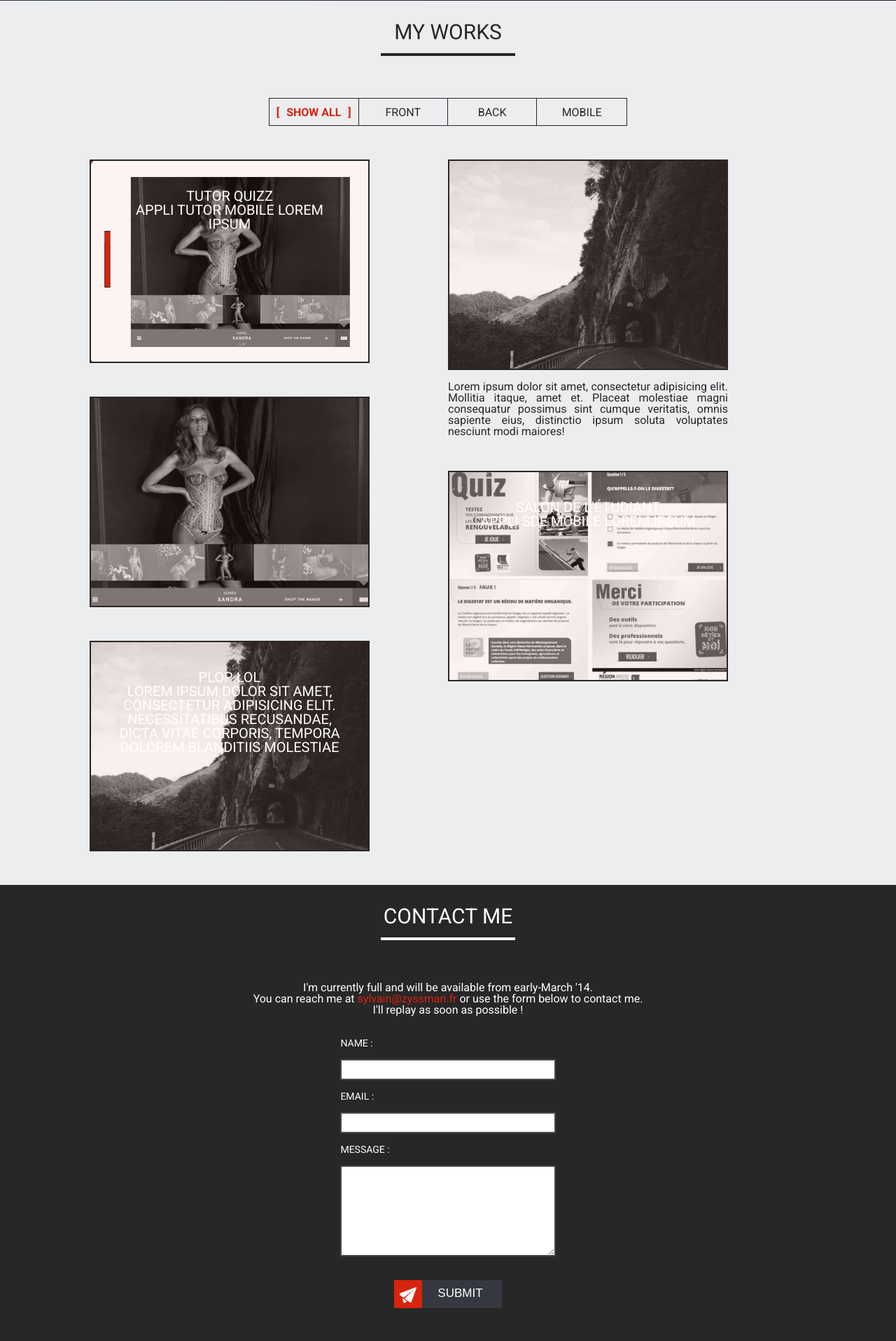
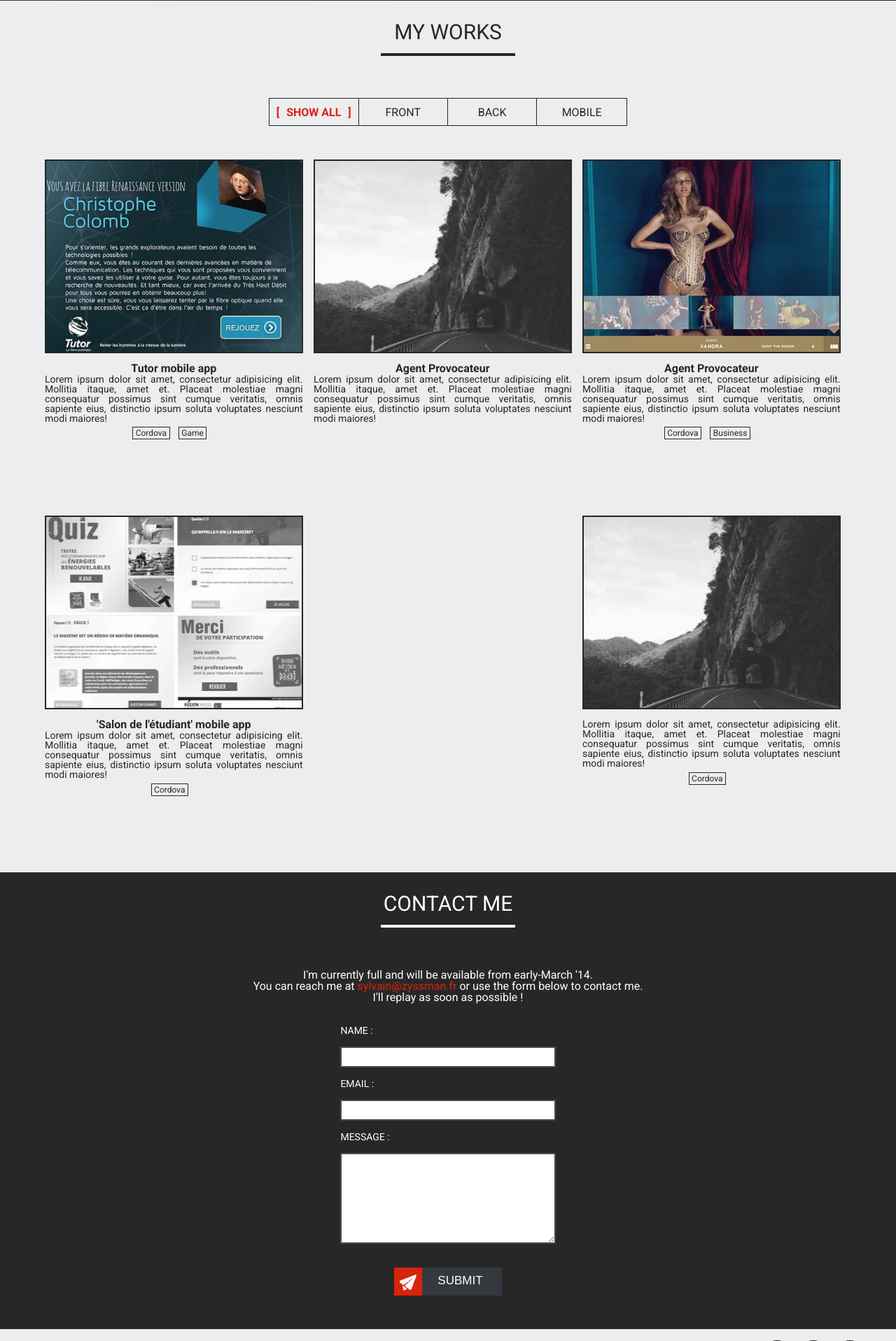
Before and after one commit to sylzys/jingleweb.fr, a PHP site: page / in a window 1280 px wide. Shown: the part 1322-3239 px from the top of the page at 70% size. Run offline with PHP 8.4, Linux system fonts and the light colour scheme.

Commit message:
feat(home) added tag/keyword system in work description

```diff
--- a/css/style.css
+++ b/css/style.css
@@ -170,21 +170,39 @@
   #works h2 {
     border-bottom: 4px solid #272728; }
   #works ul {
-    width: 80%;
+    width: 90%;
     margin: 0 auto; }
     #works ul li {
       display: block;
-      width: 45%;
+      width: 32%;
       text-align: center;
-      margin-bottom: 3em; }
+      margin-bottom: 6em; }
       #works ul li.work {
         position: relative;
-        max-width: 400px;
         list-style: none;
+        text-align: justify; }
+        #works ul li.work .tags {
+          margin-top: 0.7em;
+          font-size: 12px;
           text-align: center; }
+          #works ul li.work .tags span {
+            color: #F6F6F6;
+            border: 1px solid #272728;
+            padding: 0.1em 0.3em;
+            color: #272728;
+            margin-right: 1em; }
+            #works ul li.work .tags span.hide {
+              opacity: 0; }
         #works ul li.work .description {
           text-align: justify;
-          margin-top: 1em; }
+          margin-top: 1em;
+          vertical-align: top;
+          font-size: 14px; }
+          #works ul li.work .description .title {
+            text-align: center;
+            display: block;
+            font-size: 16px;
+            font-weight: bold; }
         #works ul li.work figure {
           position: relative;
           overflow: hidden;
@@ -221,8 +239,6 @@
             left: 0;
             width: 100%;
             height: 100%; }
-          #works ul li.work figure.effect-sarah {
-            background: #d8230d; }
           #works ul li.work figure.effect-sarah img {
             opacity: 0.95;
             -webkit-transition: opacity 0.35s, -webkit-transform 0.35s;
@@ -242,12 +258,18 @@
             -webkit-transform: scale3d(1.9, 1.4, 1) rotate3d(0, 0, 1, 45deg) translate3d(0, -100%, 0);
             transform: scale3d(1.9, 1.4, 1) rotate3d(0, 0, 1, 45deg) translate3d(0, -100%, 0); }
           #works ul li.work figure.effect-sarah:hover img {
-              opacity: 0.9;
             -webkit-transform: scale3d(1, 1, 1);
             transform: scale3d(1, 1, 1); }
           #works ul li.work figure.effect-sarah:hover figcaption::before {
             -webkit-transform: scale3d(1.9, 1.4, 1) rotate3d(0, 0, 1, 45deg) translate3d(0, 100%, 0);
             transform: scale3d(1.9, 1.4, 1) rotate3d(0, 0, 1, 45deg) translate3d(0, 100%, 0); }
+        #works ul li.work:after {
+          content: '';
+          display: inline-block;
+          width: 100%;
+          height: 0;
+          font-size: 0;
+          line-height: 0; }
   #works #filters {
     width: 40%;
     margin: 0 auto;
--- a/css/style.scss
+++ b/css/style.scss
@@ -226,21 +226,43 @@
 		border-bottom: 4px solid $gray;
 	}
 	ul {
-		width: 80%;
+		width: 90%;
 		margin: 0 auto;
 		li {
 			display: block;
-			width: 45%;
+			width: 32%;
 			text-align: center;
-			margin-bottom: 3em;
+			margin-bottom: 6em;
 			&.work {
 				position: relative;
-				max-width: 400px;
 				list-style: none;
-				text-align: center;
+				text-align: justify;
+				.tags {
+					margin-top: 0.7em;
+					font-size: 12px;
+					text-align: center;
+					span {
+						color: #F6F6F6;
+						border: 1px solid $gray;
+						padding: 0.1em 0.3em;
+						color: $gray;
+						margin-right: 1em;
+						&.hide {
+							opacity: 0;
+						}
+					}
+				}
 				.description {
 					text-align: justify;
 					margin-top: 1em;
+					vertical-align: top;
+					font-size: 14px;
+					.title {
+						text-align: center;
+						display: block;
+						font-size: 16px;
+						font-weight: bold;
+					}
 				}
 				figure {
 					position: relative;
@@ -249,7 +271,6 @@
 					max-width: 480px;
 					max-height: 360px;
 					border: 2px solid $gray;
-					// background: #2f3238;
 					text-align: center;
 					cursor: pointer;
 					img {
@@ -285,7 +306,6 @@
 						height: 100%;
 					}
 					&.effect-sarah {
-						background: $red;
 						img {
 							opacity: 0.95;
 							-webkit-transition: opacity 0.35s, -webkit-transform 0.35s;
@@ -312,7 +332,6 @@
 						}
 						&:hover {
 							img {
-								opacity: 0.9;
 								-webkit-transform: scale3d(1,1,1);
 								transform: scale3d(1,1,1);
 							}
@@ -322,6 +341,14 @@
 							}
 						}
 					}
+				}
+				&:after {
+					content: '';
+					display: inline-block;
+					width: 100%;
+					height: 0;
+					font-size:0;
+					line-height:0;
 				}
 			}
 		}
--- a/index.php
+++ b/index.php
@@ -66,46 +66,53 @@
 		<ul>
 			<li class='work mobile front back'>
 				<figure class="effect-sarah">
-					<img src="img/tablet.png" alt="Tutor"/>
-					<figcaption>
-						<h3>Tutor <span>Quizz</span></h3>
-						<p>Appli tutor mobile lorem ipsum</p>
-						<a href="#">View more</a>
-					</figcaption>
+					<img src="img/tutor.jpg" alt="Tutor"/>
+					<figcaption></figcaption>
 				</figure>
+				<p class='description'><span class='title'>Tutor mobile app</span>Lorem ipsum dolor sit amet, consectetur adipisicing elit. Mollitia itaque, amet et. Placeat molestiae magni consequatur possimus sint cumque veritatis, omnis sapiente eius, distinctio ipsum soluta voluptates nesciunt modi maiores!</p>
+				<p class='tags'>
+					<span>Cordova</span><span>Game</span>
+				</p>
 			</li>
 			<li class='work front'>
 				<figure class="effect-sarah">
 					<img src="img/13.jpg" alt="img01"/>
 					<figcaption></figcaption>
 				</figure>
-				<p class='description'>Lorem ipsum dolor sit amet, consectetur adipisicing elit. Mollitia itaque, amet et. Placeat molestiae magni consequatur possimus sint cumque veritatis, omnis sapiente eius, distinctio ipsum soluta voluptates nesciunt modi maiores!</p>
+				<p class='description'><span class='title'>Agent Provocateur</span>Lorem ipsum dolor sit amet, consectetur adipisicing elit. Mollitia itaque, amet et. Placeat molestiae magni consequatur possimus sint cumque veritatis, omnis sapiente eius, distinctio ipsum soluta voluptates nesciunt modi maiores!</p>
+				<p class='tags'>
+					<span class='hide'></span>
+				</p>
 			</li>
 			<li class='work back'>
 				<figure class="effect-sarah">
-					<img src="img/AP.png" alt="img01"/>
+					<img src="img/AP.jpg" alt="img01"/>
 					<figcaption></figcaption>
 				</figure>
+				<p class='description'><span class='title'>Agent Provocateur</span>Lorem ipsum dolor sit amet, consectetur adipisicing elit. Mollitia itaque, amet et. Placeat molestiae magni consequatur possimus sint cumque veritatis, omnis sapiente eius, distinctio ipsum soluta voluptates nesciunt modi maiores!</p>
+				<p class='tags'>
+					<span>Cordova</span><span>Business</span>
+				</p>
 			</li>
 			<li class='work back front mobile'>
 				<figure class="effect-sarah">
 					<img src="img/SDE.png" alt="img01"/>
-					<figcaption>
-						<h3>Salon de <span>l'étudiant</span></h3>
-						<p>Appli SDE mobile lorem ipsum</p>
-						<a href="#">View more</a>
-					</figcaption>
+					<figcaption></figcaption>
 				</figure>
+				<p class='description'><span class='title'>'Salon de l'étudiant' mobile app</span>Lorem ipsum dolor sit amet, consectetur adipisicing elit. Mollitia itaque, amet et. Placeat molestiae magni consequatur possimus sint cumque veritatis, omnis sapiente eius, distinctio ipsum soluta voluptates nesciunt modi maiores!</p>
+				<p class='tags'>
+					<span>Cordova</span>
+				</p>
 			</li>
 			<li class='work back'>
 				<figure class="effect-sarah">
 					<img src="img/13.jpg" alt="img01"/>
-					<figcaption>
-						<h3>plop <span>lol</span></h3>
-						<p>Lorem ipsum dolor sit amet, consectetur adipisicing elit. Necessitatibus recusandae, dicta vitae corporis, tempora dolorem blanditiis molestiae</p>
-						<a href="#">View more</a>
-					</figcaption>
+					<figcaption></figcaption>
 				</figure>
+				<p class='description'>Lorem ipsum dolor sit amet, consectetur adipisicing elit. Mollitia itaque, amet et. Placeat molestiae magni consequatur possimus sint cumque veritatis, omnis sapiente eius, distinctio ipsum soluta voluptates nesciunt modi maiores!</p>
+				<p class='tags'>
+					<span>Cordova</span>
+				</p>
 			</li>
 		</ul>
 	</div>
@@ -129,7 +136,7 @@
 	</div>
 	<footer>
 		<div class='footer-left'>
-			Made with <3. Fork me on <a href='https://github.com/sylzys/jingleweb' title='Fork my site on Github' target='blank_'>Github</a>
+			Made with &lt3. Fork me on <a href='https://github.com/sylzys/jingleweb' title='Fork my site on Github' target='blank_'>Github</a>
 		</div>
 		<div class='footer-right'>
 			<ul class='social-networks'>
--- a/js/main.js
+++ b/js/main.js
@@ -1,6 +1,6 @@
 jQuery(document).ready(function($) {
 	$container = $('#works ul');
-	var columns = 2;
+	var columns = 3;
 	$container.isotope({
     resizable: true,
     itemSelector: '.work',
```
Also changed, not shown: img/AP.jpg (added), img/Sans-titre-2.png (deleted), img/tablet1.png (deleted), img/tag.png (added), img/tutor.jpg (added). Lines whose indentation alone changed are shown as unchanged.
